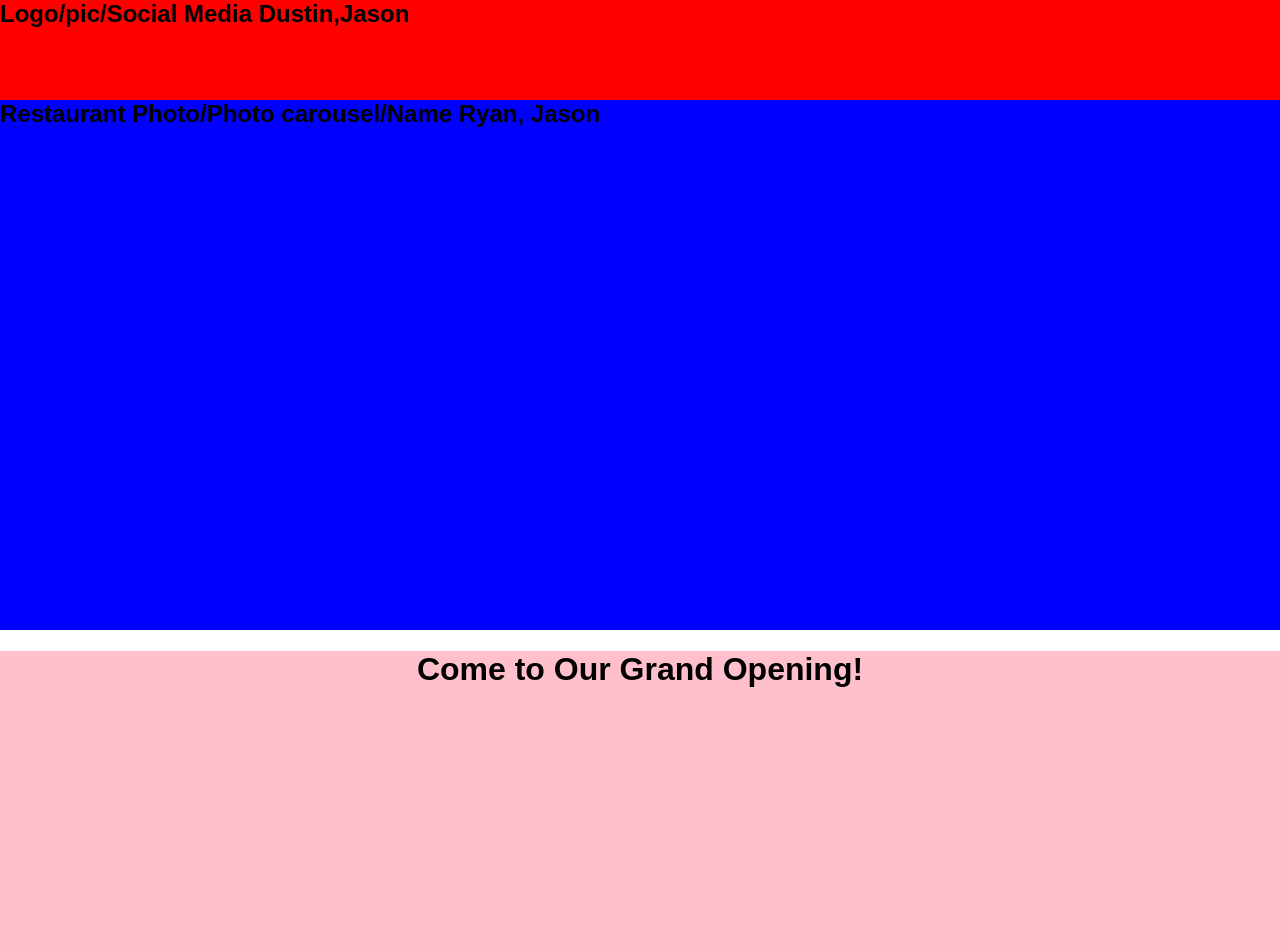
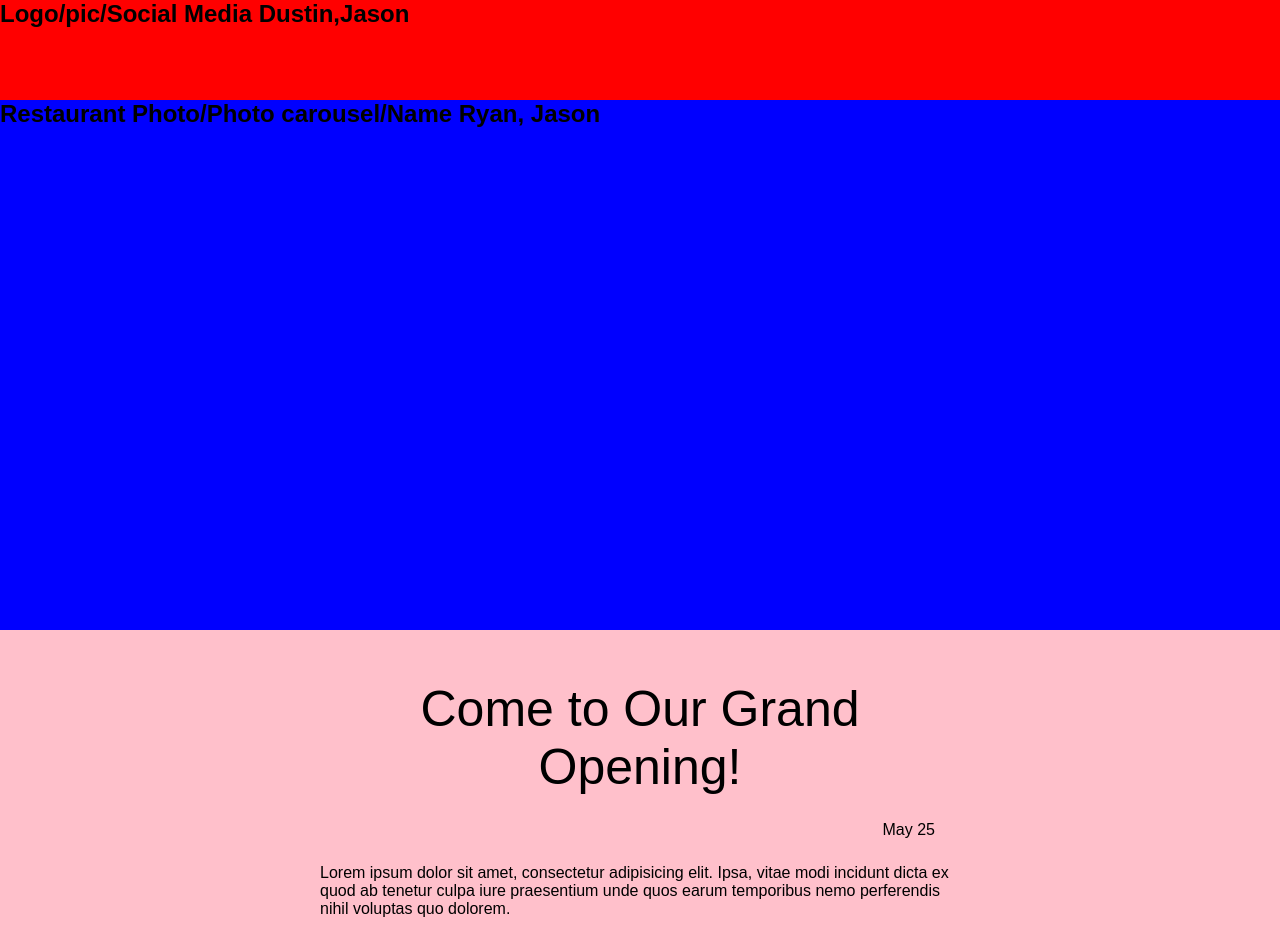
Before and after one commit to Rylee9951/restaurant, a plain HTML site: page index.html in a window 1280 px wide. Shown: the top 952 px of the page. Drawn offline with nearby package versions, Linux system fonts and the light colour scheme; no server answers.

Commit message:
added news story

```diff
--- a/index.html
+++ b/index.html
@@ -24,7 +24,9 @@
 		<div class="tabs">
 			<!-- <div id="map"></div> -->
 			<div id="news">
-				<h1>Come to Our Grand Opening!</h1>
+				<div id="newsTitle"><p>Come to Our Grand Opening!</p></div>
+				<div id="news_datePublished">May 25</div>
+				<div id="newsStory">Lorem ipsum dolor sit amet, consectetur adipisicing elit. Ipsa, vitae modi incidunt dicta ex quod ab tenetur culpa iure praesentium unde quos earum temporibus nemo perferendis nihil voluptas quo dolorem.</div>
 			</div>
 			<div id="specials"></div>
 			<div id="menuItems"></div>
--- a/style.css
+++ b/style.css
@@ -22,9 +22,7 @@ html{box-sizing: border-box;}
 
 p{
 	margin-top: 0;
-}
-h1{
-	margin-top: 0;
+	margin-bottom: 0;
 }
 h2{
 	margin-top: 0;
@@ -79,11 +77,27 @@ select{
 
 #news {
 	padding: 0;
+	width: 50%;
+	margin: auto;
 }
 
-h1 {
-	padding:0;
+#newsTitle {
+	padding-top:50px;
 	margin-top: 0;
 	margin-bottom: 0;
+	margin-bottom: 0;
 	text-align: center;
+	font-size: 50px;
+	/*background: purple;*/
 }
+#news_datePublished {
+	float: right;
+	margin-right: 25px;
+	margin-top: 25px;
+	margin-bottom: 25px;
+}
+
+#newsStory {
+	clear: right;
+	margin-top: 25px;
+}
```
